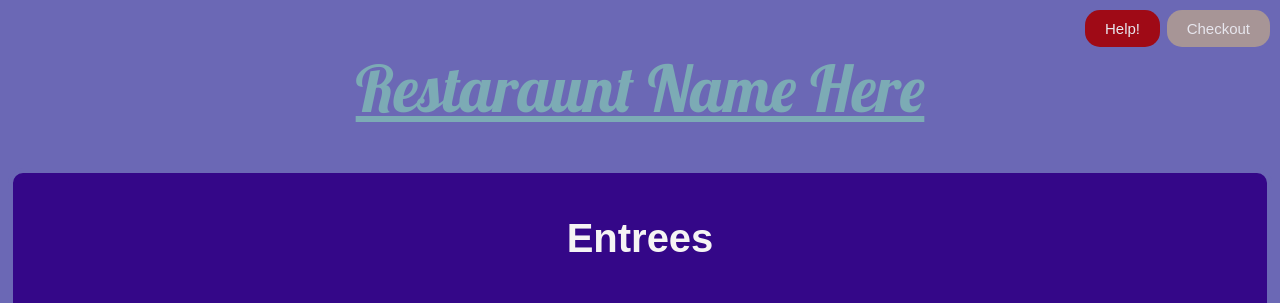
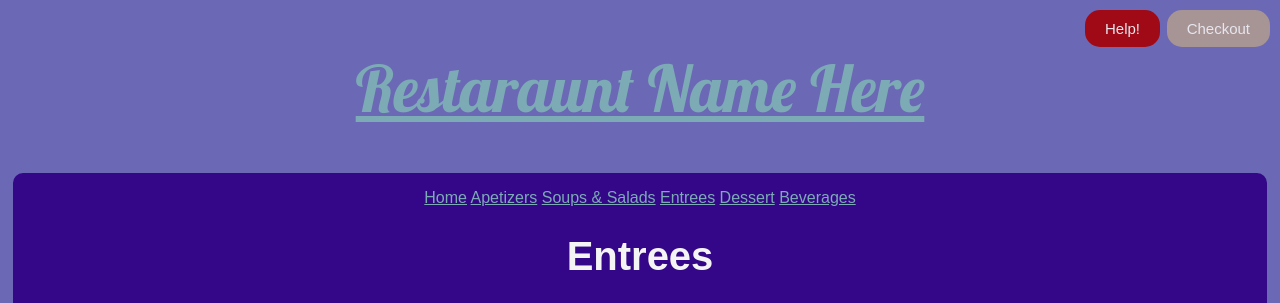
Before and after one commit to vickyrose456/wicHacks2021, a plain HTML site: page entrees.html in a window 1280 px wide. Shown: the top 303 px of the page. Drawn offline with Linux system fonts and the light colour scheme.

Commit message:
Update entrees.html
nav bar

```diff
--- a/entrees.html
+++ b/entrees.html
@@ -18,6 +18,14 @@
             Help!
         </div>
     <main>
+        <div class="topnav">
+            <a class="active" href="index.html">Home</a>
+            <a href="apps.html">Apetizers</a>
+            <a href="soup_sal.html">Soups & Salads</a>
+            <a href="entrees.html">Entrees</a>
+            <a href="desert.html">Dessert</a>
+            <a href="drinks.html">Beverages</a>
+          </div>
 
         <h1>Entrees</h1>
         <br>
```
